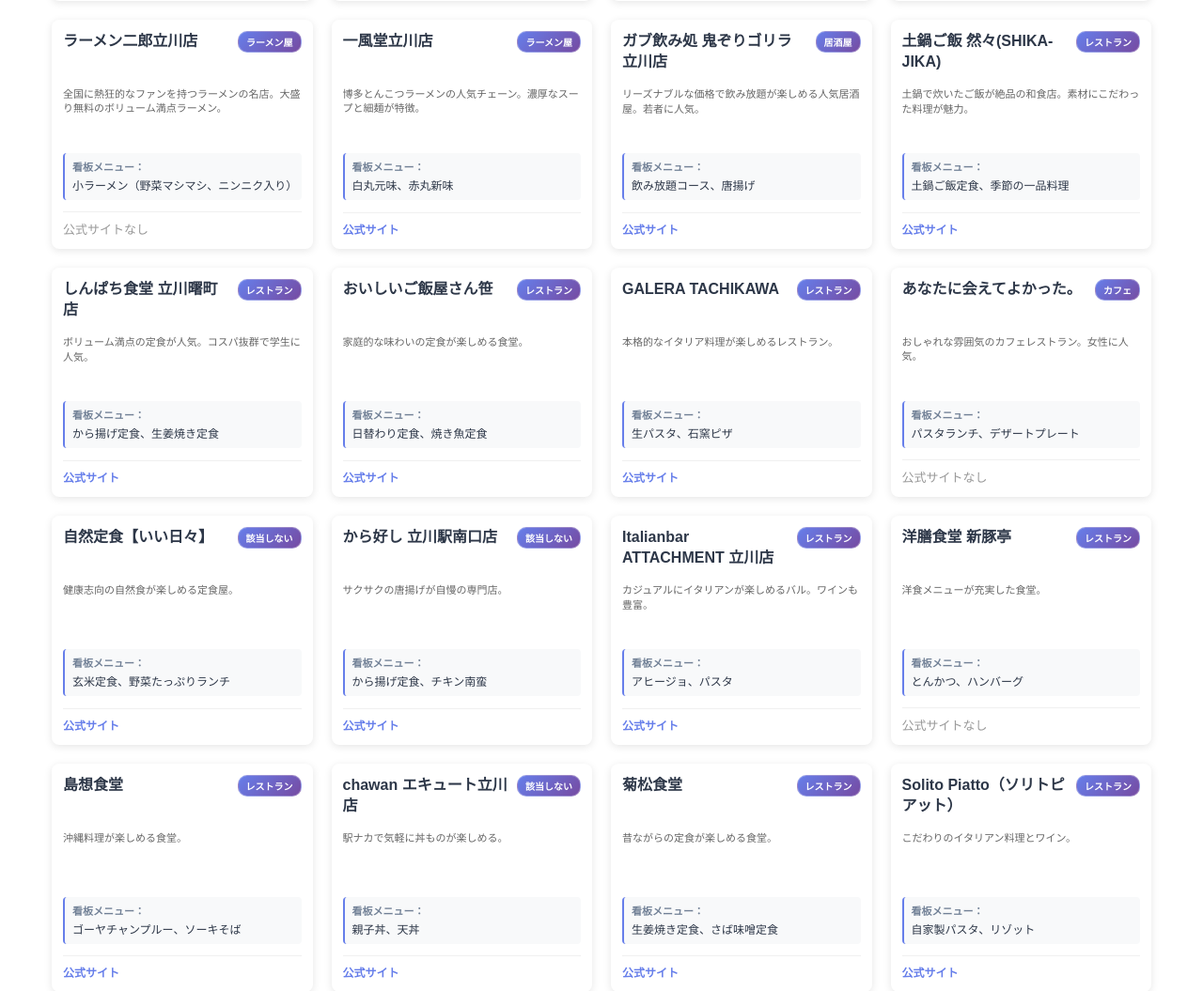
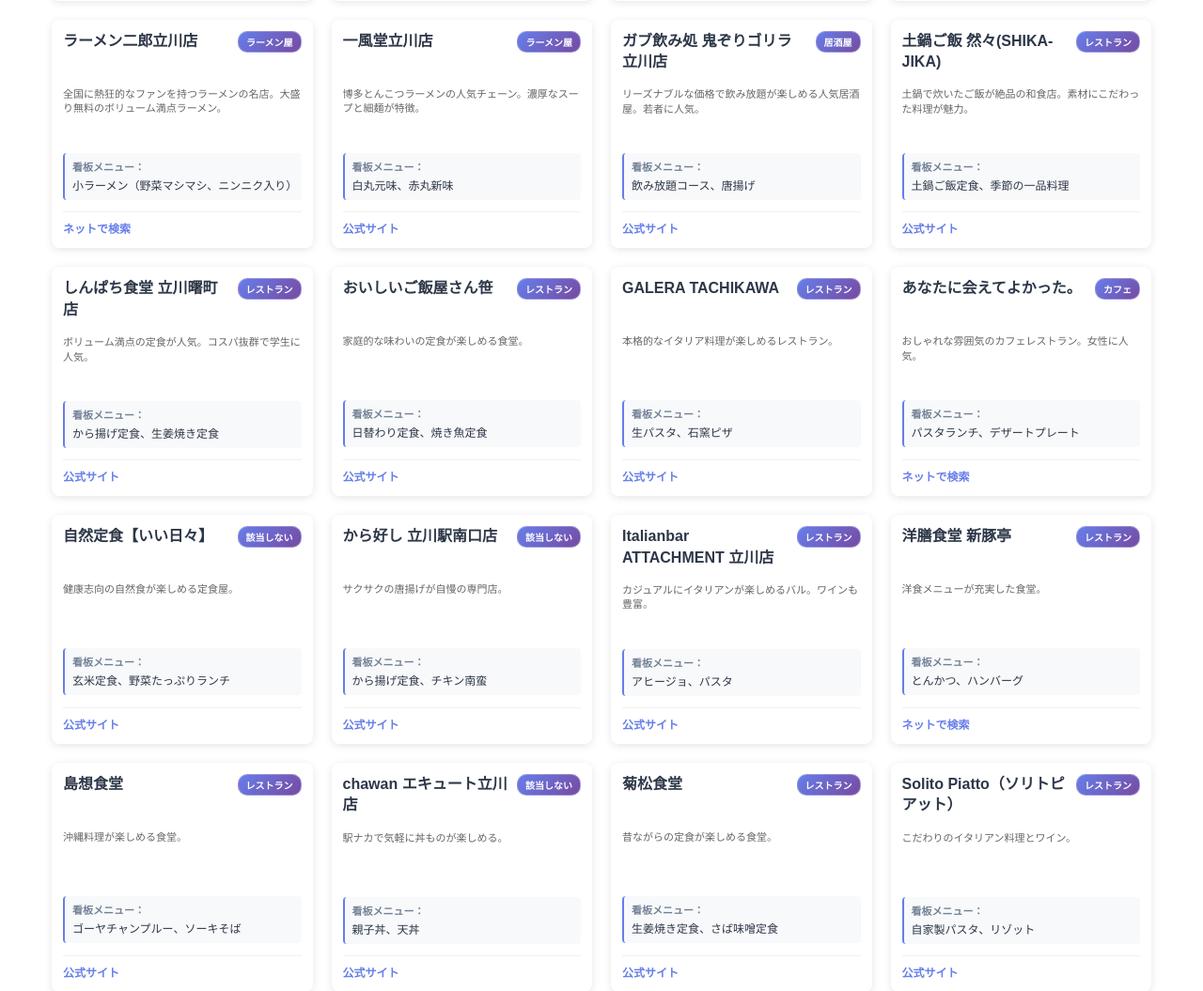
Before and after one commit to kkaisei0204/TachikawaCS, a Flask app: page /shops in a window 1280 px wide. Shown: the part 1061-2116 px from the top of the page at 94% size. Run offline with Flask 3, Linux system fonts and the light colour scheme.

Commit message:
Fix database paths and update shop links for Oharatei

```diff
--- a/apps/top_page/templates/shops_list.html
+++ b/apps/top_page/templates/shops_list.html
@@ -117,8 +117,13 @@
         <div class="shop-intro-card"
              data-shop-name="{{ shop.name }}"
              data-category="{{ shop.category }}">
-          <a href="{{ url_for('main.shop_detail', shop_name=shop.name) }}"
-             style="text-decoration: none; color: inherit; display: block;">
+
+          {# --- カード全体のリンク判定 --- #}
+          {% if shop.name == '大原亭' %}
+            <a href="{{ url_for('main.oharatei') }}" style="text-decoration: none; color: inherit; display: block;">
+          {% else %}
+            <a href="{{ url_for('main.shop_detail', shop_name=shop.name) }}" style="text-decoration: none; color: inherit; display: block;">
+          {% endif %}
             <div class="shop-intro-header">
               <h3 class="shop-intro-name">{{ shop.name }}</h3>
               <span class="shop-category-badge">{{ shop.category }}</span>
@@ -133,13 +138,25 @@
               {% endif %}
             </div>
           </a>
+
           <div class="shop-intro-footer">
-            {% if shop.url %}
-              <a href="{{ shop.url }}" target="_blank" class="shop-website-link" onclick="event.stopPropagation();">
+            {# --- 公式サイトボタンのロジック --- #}
+            {% if shop.name == '大原亭' %}
+              <a href="{{ url_for('main.oharatei') }}" class="shop-website-link" onclick="event.stopPropagation();">
+                詳細ページを見る
+              </a>
+            {% elif shop.url %}
+              {# 他の店舗：httpから始まっていなければ自動で補完 #}
+              <a href="{{ shop.url if shop.url.startswith('http') else 'https://' + shop.url }}"
+                 target="_blank" class="shop-website-link" onclick="event.stopPropagation();">
                 公式サイト
               </a>
             {% else %}
-              <span style="color: #999; font-size: 13px;">公式サイトなし</span>
+              {# 公式サイトがない店舗：Google検索で代用 #}
+              <a href="https://www.google.com/search?q={{ shop.name }}+立川+飲食店"
+                 target="_blank" class="shop-website-link" onclick="event.stopPropagation();">
+                ネットで検索
+              </a>
             {% endif %}
           </div>
         </div>
```
